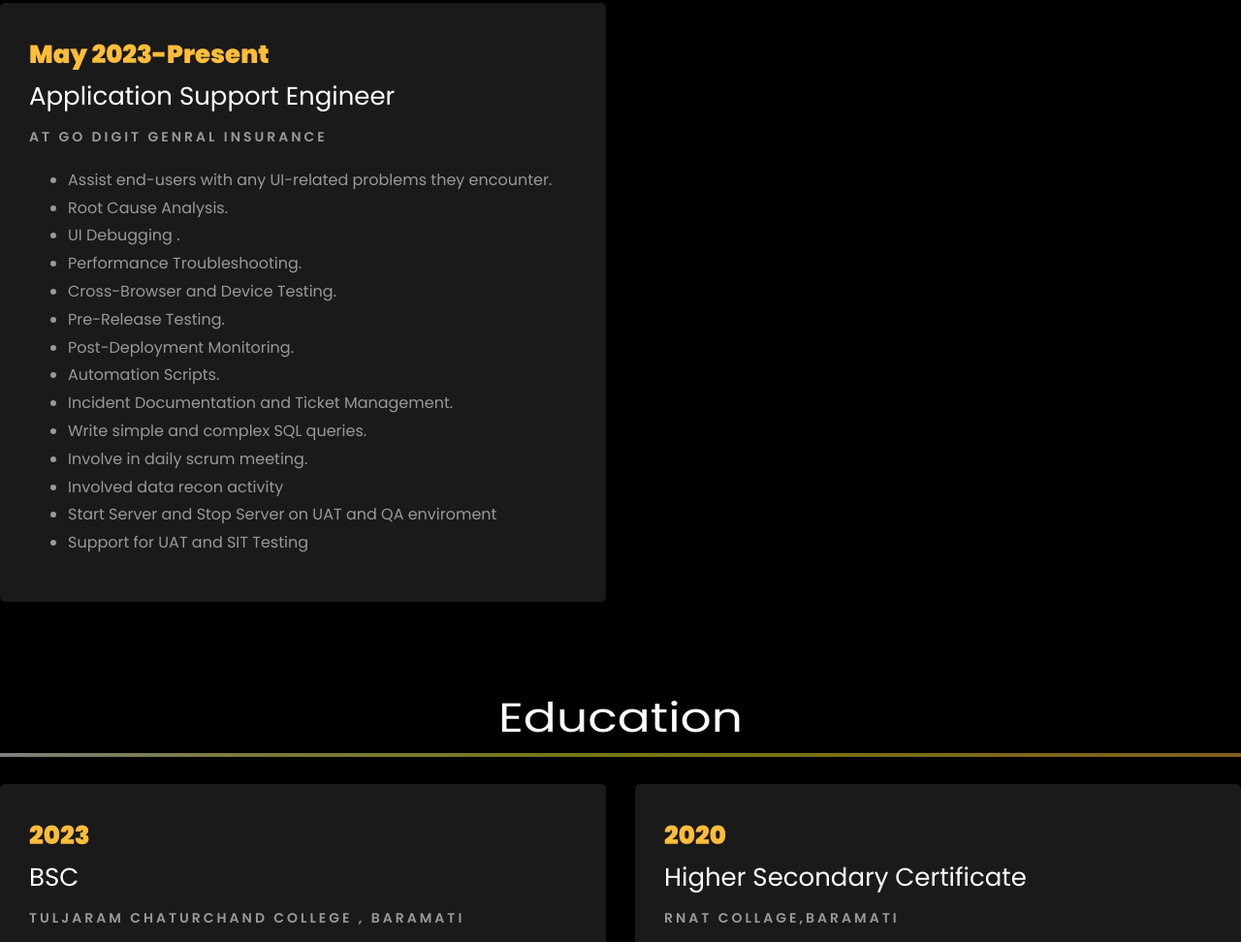
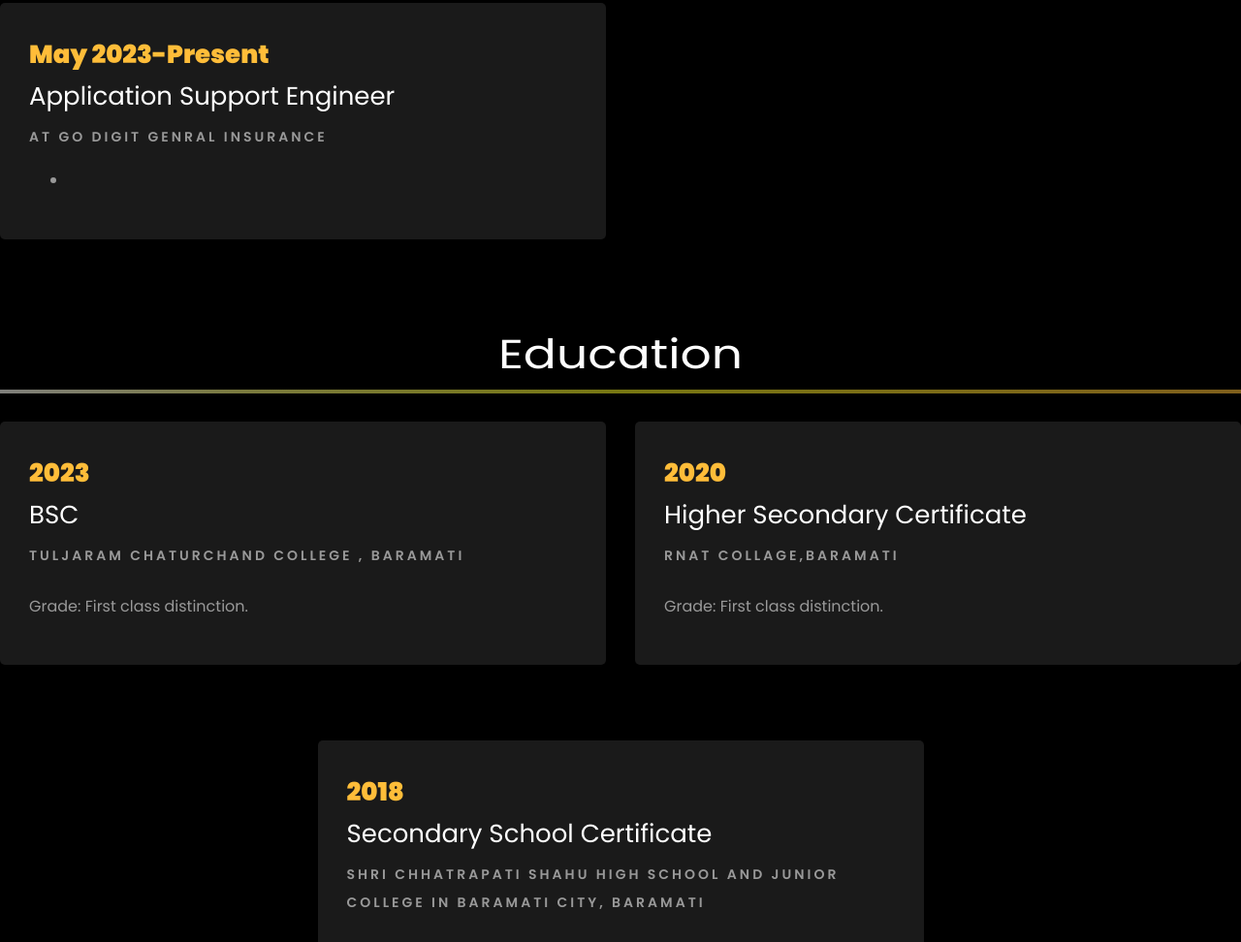
Before and after one commit to pruthvirajkokare/portfolio-pruthviraj-kokare, a plain HTML site: page index.html in a window 1280 px wide. Shown: the part 2102-3074 px from the top of the page at 97% size. Drawn offline with Linux system fonts and the light colour scheme; files whose address does not match are found by name.

Commit message:
new version

```diff
--- a/index.html
+++ b/index.html
@@ -362,20 +362,7 @@
 						<span class="position">At Go Digit Genral Insurance</span>
 					 <p>
 							<ul>
-								<li> 	Assist end-users with any UI-related problems they encounter.</li>
-								<li> 	Root Cause Analysis.</li>
-								<li> 	UI Debugging .</li>
-								<li> 	Performance Troubleshooting.</li>
-								<li> 	Cross-Browser and Device Testing.</li>
-								<li> 	Pre-Release Testing.</li>
-								<li> 	Post-Deployment Monitoring.</li>
-								<li> 	Automation Scripts.</li>
-								<li> 	Incident Documentation and Ticket Management.</li>
-								<li> 	Write simple and complex SQL queries.</li>
-								<li> 	Involve in daily scrum meeting. </li>
-								<li> 	Involved data recon activity</li>
-								<li> 	Start Server and Stop Server on UAT and QA enviroment</li>
-								<li> 	Support for UAT and SIT Testing</li>
+								<li> </li>
 							</ul>
 						</p>
 					</div>
```
